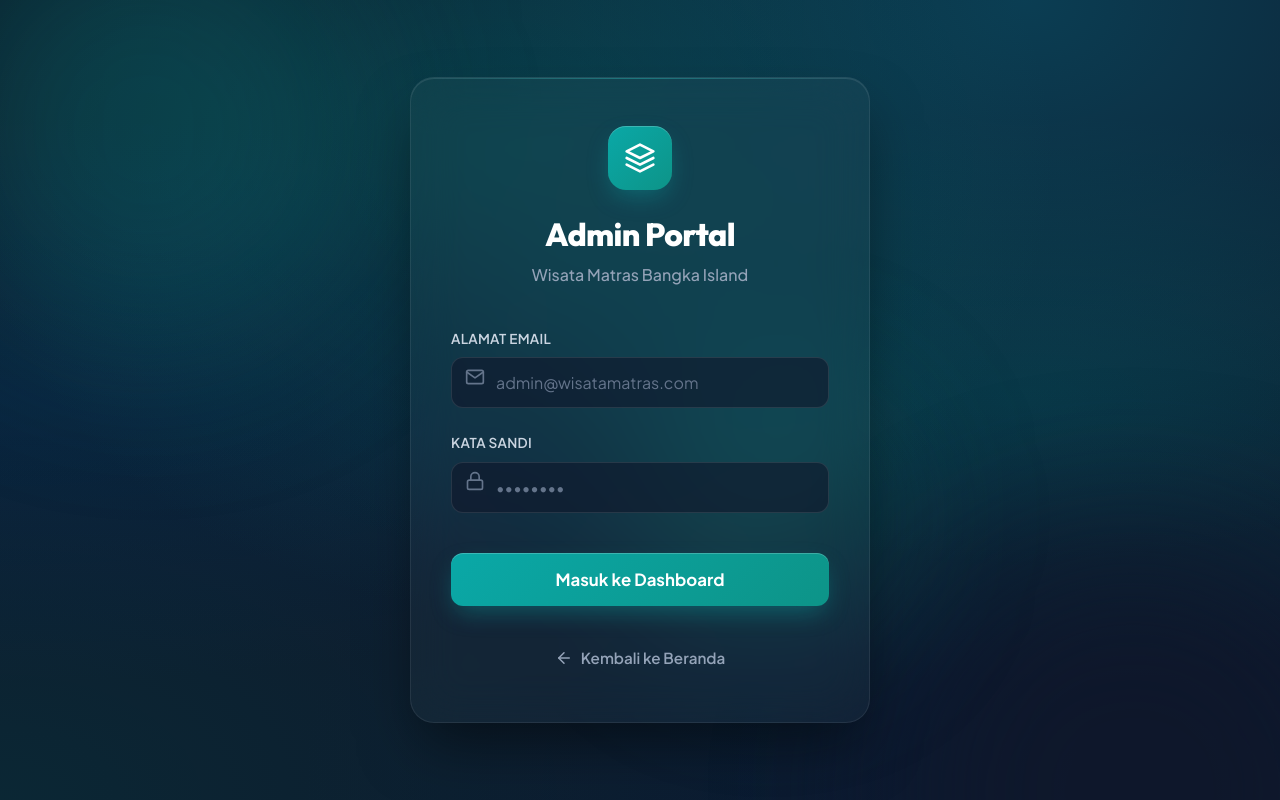
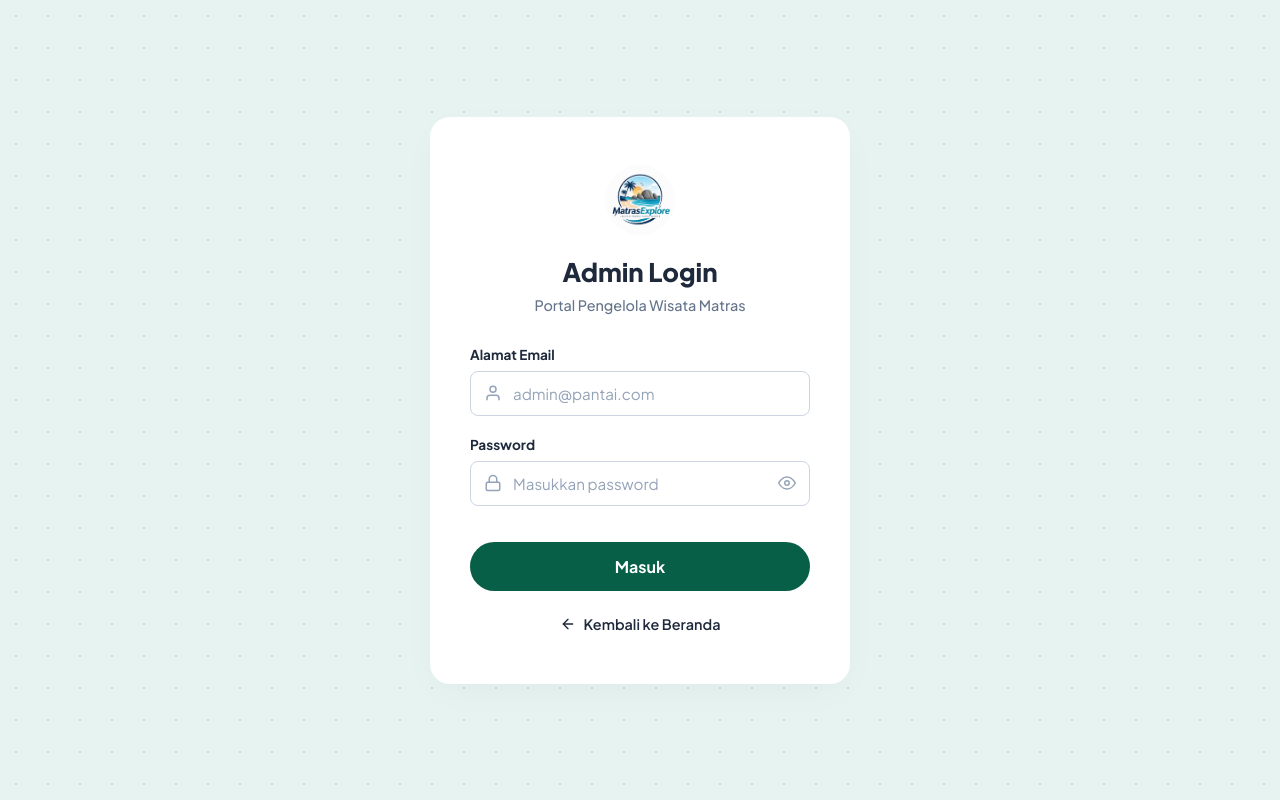
Before and after one commit to Recaudy/MatrasExplore, a CodeIgniter 4 app: the page made by app/Views/admin/login.php in a window 1280 px wide. Run offline with PHP 8.4 and a stand-in for CodeIgniter, Linux system fonts and the light colour scheme; the template is opened without the code that fills it, so the values that code supplies are empty; some libraries are stand-ins or nearby versions.

Commit message:
jududl web

```diff
--- a/app/Views/admin/layouts/template.php
+++ b/app/Views/admin/layouts/template.php
@@ -21,7 +21,7 @@
         <aside class="admin-sidebar">
             <div class="admin-sidebar-header">
                 <svg xmlns="http://www.w3.org/2000/svg" width="28" height="28" viewBox="0 0 24 24" fill="none" stroke="var(--color-primary)" stroke-width="2.5" stroke-linecap="round" stroke-linejoin="round"><path d="M12 2L2 7l10 5 10-5-10-5z"></path><path d="M2 17l10 5 10-5"></path><path d="M2 12l10 5 10-5"></path></svg>
-                <h2>ExploreMatras</h2>
+                <h2>DesaWisataMatras</h2>
             </div>
             <ul class="admin-sidebar-menu">
                 <li>
--- a/app/Views/admin/login.php
+++ b/app/Views/admin/login.php
@@ -3,311 +3,222 @@
 <head>
     <meta charset="UTF-8">
     <meta name="viewport" content="width=device-width, initial-scale=1.0">
-    <title>Login Admin Panel - Wisata Matras</title>
+    <title>Admin Login - Wisata Matras</title>
     <link rel="icon" type="image/png" href="<?= base_url('uploads/favicon/MatrasExplore.png') ?>">
     <link rel="preconnect" href="https://fonts.googleapis.com">
     <link rel="preconnect" href="https://fonts.gstatic.com" crossorigin>
-    <link href="https://fonts.googleapis.com/css2?family=Plus+Jakarta+Sans:wght@400;500;600;700;800&family=Outfit:wght@500;700;800&display=swap" rel="stylesheet">
-    <link rel="stylesheet" href="<?= base_url('assets/css/style.css') ?>">
+    <link href="https://fonts.googleapis.com/css2?family=Plus+Jakarta+Sans:wght@400;500;600;700;800&display=swap" rel="stylesheet">
+
     <style>
         :root {
-            --glass-bg: rgba(255, 255, 255, 0.03);
-            --glass-border: rgba(255, 255, 255, 0.08);
-            --glass-shadow: 0 30px 60px -12px rgba(0, 0, 0, 0.5);
+            --primary: #065f46; /* Dark teal matching the screenshot */
+            --primary-hover: #047857;
+            --text-dark: #1e293b;
+            --text-muted: #64748b;
+            --border-color: #cbd5e1;
+        }
+
+        * {
+            box-sizing: border-box;
+            margin: 0;
+            padding: 0;
         }
 
         body {
-            margin: 0;
-            padding: 0;
+            font-family: 'Plus Jakarta Sans', sans-serif;
+            background-color: #e6f3f0; /* Light greenish-cyan background */
+            background-image: radial-gradient(#cbd5e1 1.5px, transparent 1.5px);
+            background-size: 32px 32px;
             min-height: 100vh;
             display: flex;
             align-items: center;
             justify-content: center;
-            font-family: var(--font-sans);
-            background-color: #0f172a;
-            background-image:
-                radial-gradient(at 40% 20%, hsla(180,100%,25%,0.3) 0px, transparent 50%),
-                radial-gradient(at 80% 0%, hsla(189,100%,35%,0.3) 0px, transparent 50%),
-                radial-gradient(at 0% 50%, hsla(210,100%,20%,0.3) 0px, transparent 50%),
-                radial-gradient(at 80% 50%, hsla(180,100%,20%,0.3) 0px, transparent 50%),
-                radial-gradient(at 0% 100%, hsla(180,100%,15%,0.3) 0px, transparent 50%),
-                radial-gradient(at 80% 100%, hsla(210,100%,15%,0.3) 0px, transparent 50%),
-                radial-gradient(at 0% 0%, hsla(180,100%,10%,0.3) 0px, transparent 50%);
-            background-attachment: fixed;
-            color: #f8fafc;
             padding: 1.5rem;
-            position: relative;
-            overflow: hidden;
         }
 
-        /* Animated background elements */
-        .bg-shape {
-            position: absolute;
-            filter: blur(80px);
-            z-index: -1;
-            border-radius: 50%;
-            animation: float 15s infinite ease-in-out alternate;
-        }
-        .shape-1 {
-            width: 400px;
-            height: 400px;
-            background: rgba(10, 168, 167, 0.2);
-            top: -100px;
-            left: -100px;
-            animation-delay: 0s;
-        }
-        .shape-2 {
-            width: 500px;
-            height: 500px;
-            background: rgba(15, 23, 42, 0.8);
-            bottom: -200px;
-            right: -100px;
-            animation-delay: -5s;
-        }
-        .shape-3 {
-            width: 300px;
-            height: 300px;
-            background: rgba(13, 148, 136, 0.2);
-            top: 40%;
-            left: 50%;
-            animation-delay: -10s;
+        .login-card {
+            background-color: #ffffff;
+            width: 100%;
+            max-width: 420px;
+            border-radius: 20px;
+            padding: 3rem 2.5rem;
+            box-shadow: 0 10px 40px -10px rgba(0,0,0,0.05);
         }
 
-        @keyframes float {
-            0% { transform: translate(0, 0) scale(1); }
-            50% { transform: translate(50px, 30px) scale(1.1); }
-            100% { transform: translate(-30px, 50px) scale(0.9); }
+        .logo-container {
+            display: flex;
+            justify-content: center;
+            margin-bottom: 1.25rem;
         }
 
-        .login-container {
-            width: 100%;
-            max-width: 460px;
-            position: relative;
-            z-index: 10;
-        }
-
-        .glass-card {
-            background: var(--glass-bg);
-            backdrop-filter: blur(24px);
-            -webkit-backdrop-filter: blur(24px);
-            border: 1px solid var(--glass-border);
-            border-radius: 24px;
-            box-shadow: var(--glass-shadow), inset 0 1px 0 rgba(255, 255, 255, 0.1);
-            padding: 3rem 2.5rem;
-            position: relative;
-            overflow: hidden;
-        }
-
-        /* Subtle glowing edge */
-        .glass-card::before {
-            content: '';
-            position: absolute;
-            top: 0; left: 0; right: 0;
-            height: 1px;
-            background: linear-gradient(90deg, transparent, rgba(10, 168, 167, 0.5), transparent);
-            opacity: 0.8;
-        }
-
-        .logo-box {
-            width: 64px;
-            height: 64px;
-            background: linear-gradient(135deg, var(--color-primary), #0d9488);
-            border-radius: 18px;
-            display: flex;
-            align-items: center;
-            justify-content: center;
-            margin: 0 auto 1.5rem;
-            color: white;
-            box-shadow: 0 10px 25px -5px rgba(10, 168, 167, 0.4), inset 0 1px 0 rgba(255,255,255,0.2);
-        }
-
-        .logo-box svg {
-            width: 32px;
-            height: 32px;
-            stroke-width: 2;
+        .logo {
+            width: 70px;
+            height: 70px;
+            border-radius: 50%;
+            object-fit: cover;
         }
 
         .title {
-            font-family: var(--font-heading);
-            font-size: 2rem;
+            text-align: center;
+            font-size: 1.6rem;
             font-weight: 800;
-            color: #ffffff;
-            margin: 0 0 8px;
-            text-align: center;
-            letter-spacing: -0.02em;
+            color: var(--text-dark);
+            margin-bottom: 0.5rem;
         }
 
         .subtitle {
-            color: #94a3b8;
-            font-size: 1rem;
-            margin: 0 0 2.5rem;
             text-align: center;
+            font-size: 0.9rem;
+            color: var(--text-muted);
+            margin-bottom: 2rem;
             font-weight: 500;
         }
 
         .form-group {
-            margin-bottom: 1.5rem;
-            position: relative;
+            margin-bottom: 1.25rem;
         }
 
         .form-label {
             display: block;
             font-size: 0.85rem;
-            font-weight: 600;
-            color: #cbd5e1;
-            margin-bottom: 8px;
-            letter-spacing: 0.02em;
-            text-transform: uppercase;
+            font-weight: 700;
+            color: var(--text-dark);
+            margin-bottom: 0.5rem;
         }
 
-        .form-control {
-            width: 100%;
-            padding: 14px 16px 14px 44px;
-            background: rgba(15, 23, 42, 0.6);
-            border-radius: 12px;
-            border: 1px solid rgba(255, 255, 255, 0.1);
-            font-size: 1rem;
-            color: #ffffff;
-            outline: none;
-            transition: all 0.3s ease;
-            font-family: var(--font-sans);
-        }
-
-        .form-control::placeholder {
-            color: #64748b;
-        }
-
-        .form-control:focus {
-            background: rgba(15, 23, 42, 0.8);
-            border-color: var(--color-primary);
-            box-shadow: 0 0 0 4px rgba(10, 168, 167, 0.15);
+        .input-group {
+            position: relative;
+            display: flex;
+            align-items: center;
         }
 
         .input-icon {
             position: absolute;
             left: 14px;
-            top: 39px;
-            color: #64748b;
-            transition: color 0.3s ease;
+            color: #94a3b8;
+            width: 18px;
+            height: 18px;
+            pointer-events: none;
+            transition: color 0.2s;
         }
 
-        .form-control:focus + .input-icon,
-        .form-control:not(:placeholder-shown) + .input-icon {
-            color: var(--color-primary);
+        .form-control {
+            width: 100%;
+            padding: 12px 16px 12px 42px;
+            font-size: 0.95rem;
+            border: 1px solid var(--border-color);
+            border-radius: 8px;
+            color: var(--text-dark);
+            font-family: inherit;
+            transition: border-color 0.2s;
         }
+
+        .form-control::placeholder {
+            color: #94a3b8;
+        }
+
+        .form-control:focus {
+            outline: none;
+            border-color: var(--primary);
+        }
+
+        .form-control:focus + .input-icon {
+            color: var(--primary);
+        }
+
+        .eye-icon {
+            position: absolute;
+            right: 14px;
+            color: #94a3b8;
+            cursor: pointer;
+            width: 18px;
+            height: 18px;
+            transition: color 0.2s;
+        }
+
+        .eye-icon:hover {
+            color: var(--text-dark);
+        }
+
 
         .btn-login {
             width: 100%;
-            padding: 16px;
-            font-size: 1.05rem;
-            font-weight: 700;
-            border-radius: 12px;
-            background: linear-gradient(135deg, var(--color-primary), #0d9488);
+            padding: 14px;
+            background-color: var(--primary);
             color: white;
             border: none;
+            border-radius: 30px;
+            font-size: 1rem;
+            font-weight: 700;
+            font-family: inherit;
             cursor: pointer;
-            box-shadow: 0 10px 25px -5px rgba(10, 168, 167, 0.4), inset 0 1px 0 rgba(255,255,255,0.2);
-            transition: all 0.3s ease;
-            font-family: var(--font-sans);
-            position: relative;
-            overflow: hidden;
+            transition: background-color 0.2s;
             margin-top: 1rem;
+            margin-bottom: 1.5rem;
         }
 
         .btn-login:hover {
-            transform: translateY(-2px);
-            box-shadow: 0 15px 30px -5px rgba(10, 168, 167, 0.5), inset 0 1px 0 rgba(255,255,255,0.2);
-        }
-
-        .btn-login:active {
-            transform: translateY(1px);
-        }
-
-        .alert {
-            padding: 1rem 1.25rem;
-            border-radius: 12px;
-            margin-bottom: 2rem;
-            font-size: 0.9rem;
-            font-weight: 600;
-            display: flex;
-            align-items: center;
-            gap: 10px;
-            animation: slideIn 0.4s ease-out forwards;
-        }
-
-        @keyframes slideIn {
-            from { opacity: 0; transform: translateY(-10px); }
-            to { opacity: 1; transform: translateY(0); }
-        }
-
-        .alert-error {
-            background-color: rgba(239, 68, 68, 0.1);
-            border: 1px solid rgba(239, 68, 68, 0.2);
-            color: #fca5a5;
-        }
-
-        .alert-success {
-            background-color: rgba(16, 185, 129, 0.1);
-            border: 1px solid rgba(16, 185, 129, 0.2);
-            color: #6ee7b7;
+            background-color: var(--primary-hover);
         }
 
         .back-link {
-            margin-top: 2.5rem;
             text-align: center;
         }
 
         .back-link a {
-            color: #94a3b8;
-            font-weight: 600;
-            text-decoration: none;
             display: inline-flex;
             align-items: center;
             gap: 8px;
-            font-size: 0.95rem;
-            transition: color 0.3s ease;
+            color: var(--text-dark);
+            text-decoration: none;
+            font-size: 0.9rem;
+            font-weight: 600;
+            transition: opacity 0.2s;
         }
 
         .back-link a:hover {
-            color: #ffffff;
+            opacity: 0.8;
         }
 
-        .back-link a svg {
-            transition: transform 0.3s ease;
+        .alert {
+            padding: 0.75rem 1rem;
+            border-radius: 8px;
+            margin-bottom: 1.5rem;
+            font-size: 0.85rem;
+            font-weight: 600;
+            text-align: center;
         }
 
-        .back-link a:hover svg {
-            transform: translateX(-4px);
+        .alert-error {
+            background-color: #fee2e2;
+            color: #b91c1c;
+            border: 1px solid #fca5a5;
+        }
+
+        .alert-success {
+            background-color: #d1fae5;
+            color: #047857;
+            border: 1px solid #6ee7b7;
         }
     </style>
 </head>
 <body>
-    <div class="bg-shape shape-1"></div>
-    <div class="bg-shape shape-2"></div>
-    <div class="bg-shape shape-3"></div>
+    <div class="login-card">
+        <div class="logo-container">
+            <img src="<?= base_url('uploads/favicon/MatrasExplore.png') ?>" alt="Logo Wisata Matras" class="logo">
+        </div>
 
-    <div class="login-container">
-        <div class="glass-card">
-            <div class="logo-box">
-                <svg xmlns="http://www.w3.org/2000/svg" viewBox="0 0 24 24" fill="none" stroke="currentColor" stroke-linecap="round" stroke-linejoin="round">
-                    <path d="M12 2L2 7l10 5 10-5-10-5z"></path>
-                    <path d="M2 17l10 5 10-5"></path>
-                    <path d="M2 12l10 5 10-5"></path>
-                </svg>
-            </div>
-            <h2 class="title">Admin Portal</h2>
-            <p class="subtitle">Wisata Matras Bangka Island</p>
+        <h2 class="title">Admin Login</h2>
+        <p class="subtitle">Portal Pengelola Wisata Matras</p>
 
         <?php if (session()->getFlashdata('error')): ?>
             <div class="alert alert-error">
-                    <svg width="20" height="20" viewBox="0 0 24 24" fill="none" stroke="currentColor" stroke-width="2"><circle cx="12" cy="12" r="10"></circle><line x1="15" y1="9" x2="9" y2="15"></line><line x1="9" y1="9" x2="15" y2="15"></line></svg>
                 <?= session()->getFlashdata('error') ?>
             </div>
         <?php endif; ?>
 
         <?php if (session()->getFlashdata('success')): ?>
             <div class="alert alert-success">
-                    <svg width="20" height="20" viewBox="0 0 24 24" fill="none" stroke="currentColor" stroke-width="2"><path d="M22 11.08V12a10 10 0 1 1-5.93-9.14"></path><polyline points="22 4 12 14.01 9 11.01"></polyline></svg>
                 <?= session()->getFlashdata('success') ?>
             </div>
         <?php endif; ?>
@@ -315,28 +226,50 @@
         <form action="<?= base_url('auth/attempt-login') ?>" method="POST">
             <div class="form-group">
                 <label class="form-label">Alamat Email</label>
-                    <input type="email" name="email" class="form-control" required placeholder="admin@wisatamatras.com">
-                    <svg class="input-icon" width="20" height="20" viewBox="0 0 24 24" fill="none" stroke="currentColor" stroke-width="2" stroke-linecap="round" stroke-linejoin="round"><path d="M4 4h16c1.1 0 2 .9 2 2v12c0 1.1-.9 2-2 2H4c-1.1 0-2-.9-2-2V6c0-1.1.9-2 2-2z"></path><polyline points="22,6 12,13 2,6"></polyline></svg>
+                <div class="input-group">
+                    <input type="email" name="email" class="form-control" required placeholder="admin@pantai.com" value="<?= old('email') ?>">
+                    <svg class="input-icon" xmlns="http://www.w3.org/2000/svg" viewBox="0 0 24 24" fill="none" stroke="currentColor" stroke-width="2" stroke-linecap="round" stroke-linejoin="round"><path d="M20 21v-2a4 4 0 0 0-4-4H8a4 4 0 0 0-4 4v2"></path><circle cx="12" cy="7" r="4"></circle></svg>
+                </div>
             </div>
 
             <div class="form-group">
-                    <label class="form-label">Kata Sandi</label>
-                    <input type="password" name="password" class="form-control" required placeholder="••••••••">
-                    <svg class="input-icon" width="20" height="20" viewBox="0 0 24 24" fill="none" stroke="currentColor" stroke-width="2" stroke-linecap="round" stroke-linejoin="round"><rect x="3" y="11" width="18" height="11" rx="2" ry="2"></rect><path d="M7 11V7a5 5 0 0 1 10 0v4"></path></svg>
+                <label class="form-label">Password</label>
+                <div class="input-group">
+                    <input type="password" name="password" id="password" class="form-control" required placeholder="Masukkan password">
+                    <svg class="input-icon" xmlns="http://www.w3.org/2000/svg" viewBox="0 0 24 24" fill="none" stroke="currentColor" stroke-width="2" stroke-linecap="round" stroke-linejoin="round"><rect x="3" y="11" width="18" height="11" rx="2" ry="2"></rect><path d="M7 11V7a5 5 0 0 1 10 0v4"></path></svg>
+
+                    <svg class="eye-icon" id="togglePassword" xmlns="http://www.w3.org/2000/svg" viewBox="0 0 24 24" fill="none" stroke="currentColor" stroke-width="2" stroke-linecap="round" stroke-linejoin="round"><path d="M1 12s4-8 11-8 11 8 11 8-4 8-11 8-11-8-11-8z"></path><circle cx="12" cy="12" r="3"></circle></svg>
+                </div>
             </div>
 
+
             <button type="submit" class="btn-login">
-                    Masuk ke Dashboard
+                Masuk
             </button>
         </form>
 
         <div class="back-link">
             <a href="<?= base_url() ?>">
-                    <svg width="18" height="18" viewBox="0 0 24 24" fill="none" stroke="currentColor" stroke-width="2" stroke-linecap="round" stroke-linejoin="round"><line x1="19" y1="12" x2="5" y2="12"></line><polyline points="12 19 5 12 12 5"></polyline></svg>
+                <svg xmlns="http://www.w3.org/2000/svg" width="16" height="16" viewBox="0 0 24 24" fill="none" stroke="currentColor" stroke-width="2" stroke-linecap="round" stroke-linejoin="round"><line x1="19" y1="12" x2="5" y2="12"></line><polyline points="12 19 5 12 12 5"></polyline></svg>
                 Kembali ke Beranda
             </a>
         </div>
     </div>
-    </div>
+
+    <script>
+        const togglePassword = document.querySelector('#togglePassword');
+        const password = document.querySelector('#password');
+
+        togglePassword.addEventListener('click', function () {
+            const type = password.getAttribute('type') === 'password' ? 'text' : 'password';
+            password.setAttribute('type', type);
+
+            if(type === 'password') {
+                this.innerHTML = '<path d="M1 12s4-8 11-8 11 8 11 8-4 8-11 8-11-8-11-8z"></path><circle cx="12" cy="12" r="3"></circle>';
+            } else {
+                this.innerHTML = '<path d="M17.94 17.94A10.07 10.07 0 0 1 12 20c-7 0-11-8-11-8a18.45 18.45 0 0 1 5.06-5.94M9.9 4.24A9.12 9.12 0 0 1 12 4c7 0 11 8 11 8a18.5 18.5 0 0 1-2.16 3.19m-6.72-1.07a3 3 0 1 1-4.24-4.24"></path><line x1="1" y1="1" x2="23" y2="23"></line>';
+            }
+        });
+    </script>
 </body>
 </html>
--- a/app/Views/layouts/footer.php
+++ b/app/Views/layouts/footer.php
@@ -43,7 +43,7 @@ $isHome = url_is('/');
         <!-- Bottom Copyright Bar -->
         <div class="footer-bottom">
             <div class="footer-copyright">
-                &copy; <?= date('Y') ?> Explore Matras. Semua Hak Dilindungi.
+                &copy; <?= date('Y') ?> Desa Wisata Matras. Semua Hak Dilindungi.
             </div>
             <div class="footer-tagline">
                 Jelajahi keindahan alam & Jaga kelestarian pantai
--- a/app/Views/layouts/navbar.php
+++ b/app/Views/layouts/navbar.php
@@ -6,7 +6,7 @@ $isHome = url_is('/');
     <div class="container nav-container">
         <!-- Logo -->
         <a href="<?= $isHome ? '#dashboard' : base_url('#dashboard') ?>" class="logo">
-            <div>Explore<span class="highlight">Matras</span></div>
+            <div>DesaWisata<span class="highlight">Matras</span></div>
         </a>
 
         <!-- Desktop Navigation Menu -->
```
Lines whose indentation alone changed are shown as unchanged.
